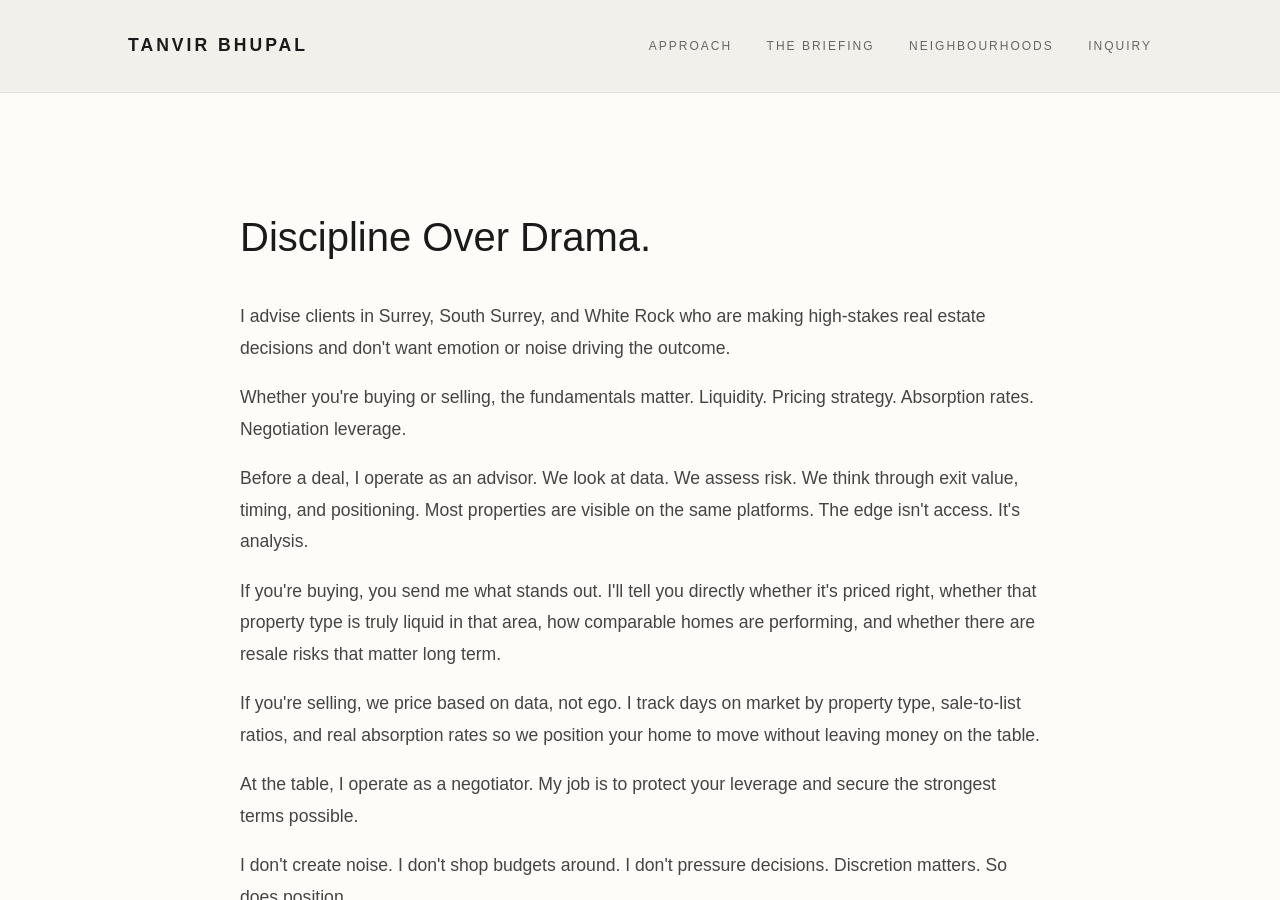
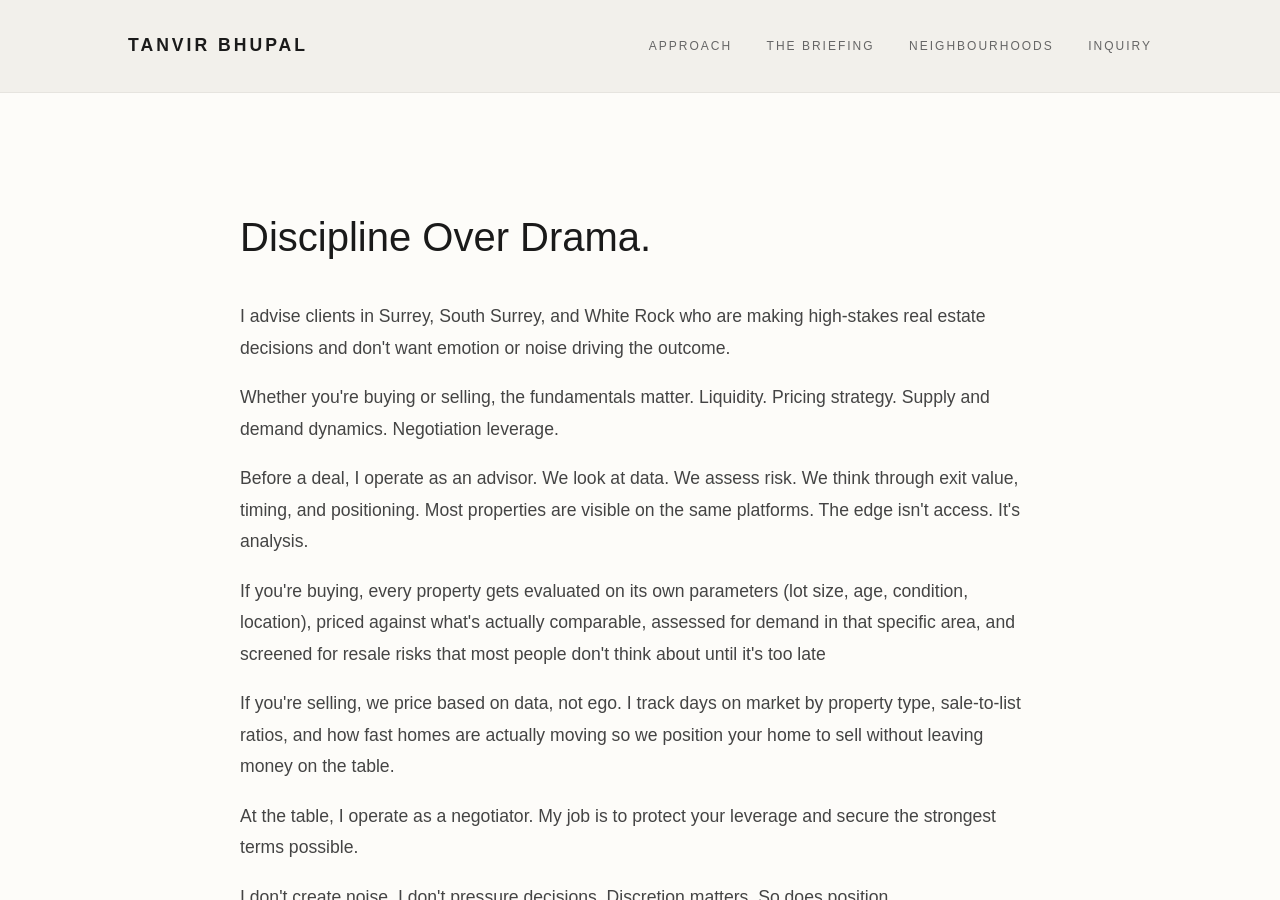
Before and after one commit to gvancouverhomes/tanvirbhupal-site, a Jekyll site: the page built from about.md, in a window 1280 px wide and 900 px high. Built offline with Jekyll 4.4.1, drawn with Linux system fonts in a browser that asks for light colours; some of the changed text lies outside the part shown.

Commit message:
Update about.md for clarity and precision

```diff
--- a/about.md
+++ b/about.md
@@ -16,17 +16,17 @@ permalink: /about/
 
       <p>I advise clients in Surrey, South Surrey, and White Rock who are making high-stakes real estate decisions and don't want emotion or noise driving the outcome.</p>
 
-      <p>Whether you're buying or selling, the fundamentals matter. Liquidity. Pricing strategy. Absorption rates. Negotiation leverage.</p>
+      <p>Whether you're buying or selling, the fundamentals matter. Liquidity. Pricing strategy. Supply and demand dynamics. Negotiation leverage.</p>
 
       <p>Before a deal, I operate as an advisor. We look at data. We assess risk. We think through exit value, timing, and positioning. Most properties are visible on the same platforms. The edge isn't access. It's analysis.</p>
 
-      <p>If you're buying, you send me what stands out. I'll tell you directly whether it's priced right, whether that property type is truly liquid in that area, how comparable homes are performing, and whether there are resale risks that matter long term.</p>
+      <p>If you're buying, every property gets evaluated on its own parameters (lot size, age, condition, location), priced against what's actually comparable, assessed for demand in that specific area, and screened for resale risks that most people don't think about until it's too late</p>
 
-      <p>If you're selling, we price based on data, not ego. I track days on market by property type, sale-to-list ratios, and real absorption rates so we position your home to move without leaving money on the table.</p>
+      <p>If you're selling, we price based on data, not ego. I track days on market by property type, sale-to-list ratios, and how fast homes are actually moving so we position your home to sell without leaving money on the table.</p>
 
       <p>At the table, I operate as a negotiator. My job is to protect your leverage and secure the strongest terms possible.</p>
 
-      <p>I don't create noise. I don't shop budgets around. I don't pressure decisions. Discretion matters. So does position.</p>
+      <p>I don't create noise. I don't pressure decisions. Discretion matters. So does position.</p>
 
       <p>My value isn't in tours or open houses. It's in protecting you before the deal and negotiating from strength when it counts.</p>
 
```
